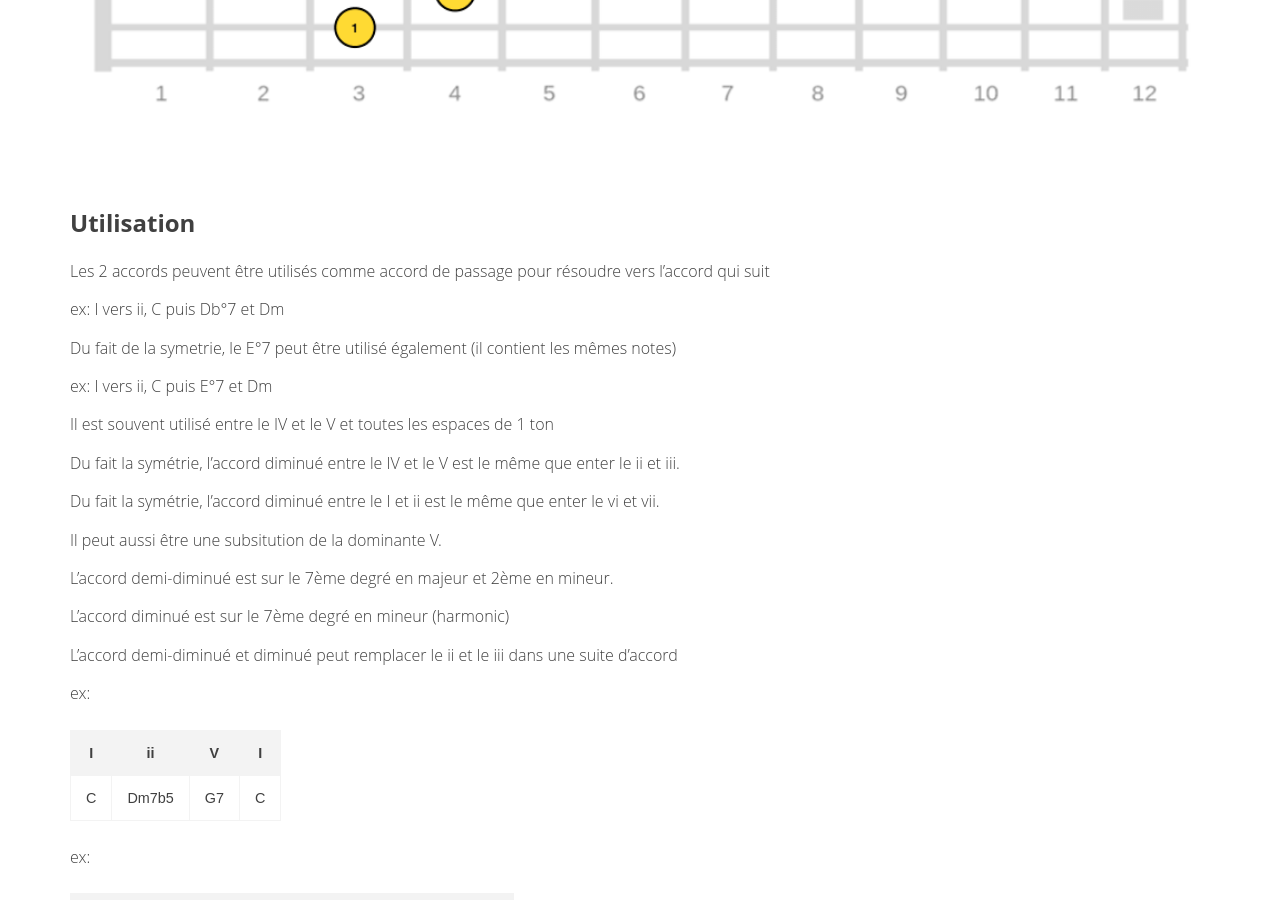
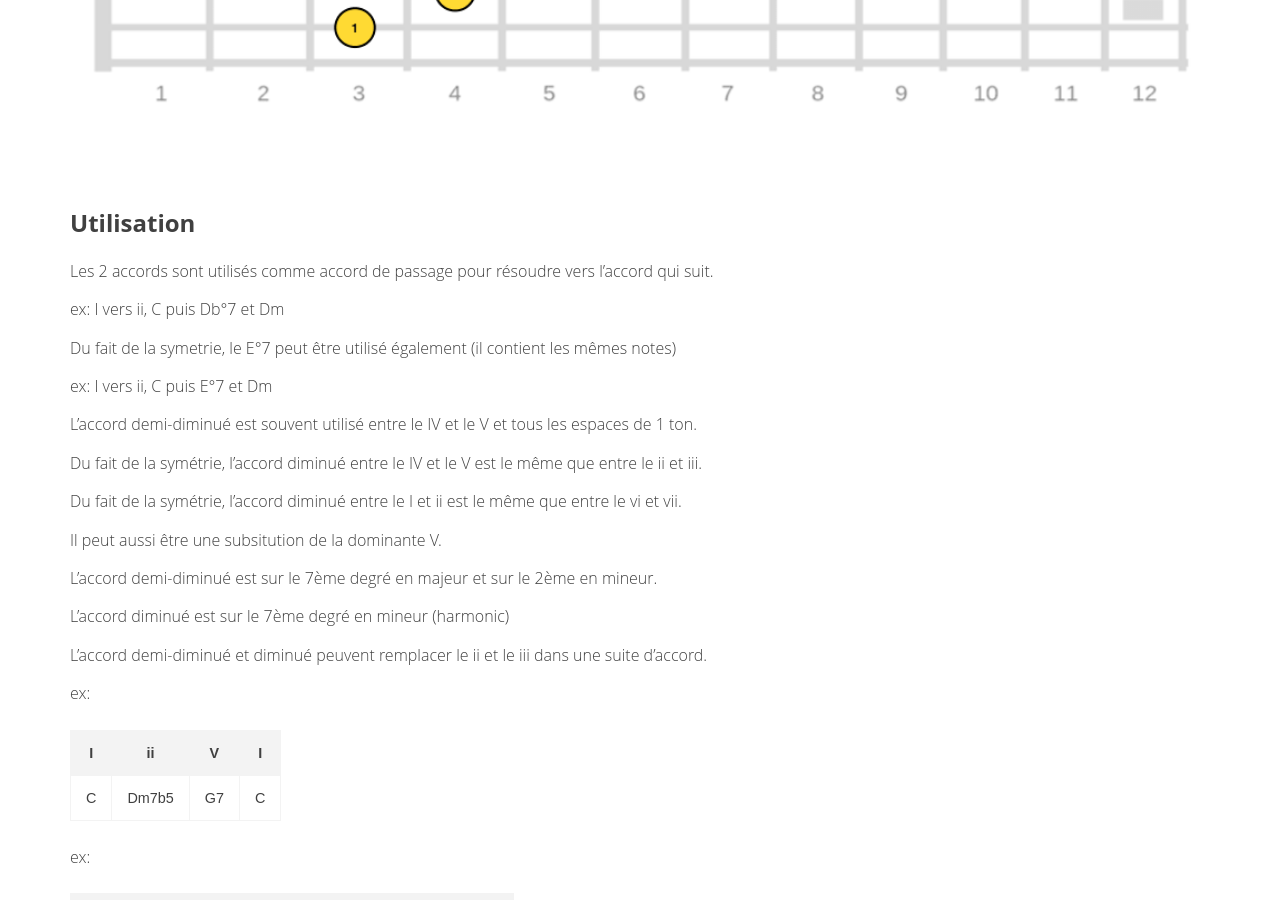
Before and after one commit to atouchard/atouchard, a Jekyll site: the page built from collections/_theorie/diminished-chords.md, in a window 1280 px wide and 900 px high, scrolled down 3165 px. Built offline with Jekyll 4.4.1, drawn with Linux system fonts in a browser that asks for light colours.

```diff
--- a/collections/_theorie/diminished-chords.md
+++ b/collections/_theorie/diminished-chords.md
@@ -26,7 +26,7 @@ Les 4 notes qui le constituent sont séparées par une tierce mineure, ce qui en
 
 ## Utilisation
 
-Les 2 accords peuvent être utilisés comme accord de passage pour résoudre vers l'accord qui suit
+Les 2 accords sont utilisés comme accord de passage pour résoudre vers l'accord qui suit.
 
 ex: I vers ii, C puis Db°7 et Dm
 
@@ -34,19 +34,19 @@ Du fait de la symetrie, le E°7 peut être utilisé également (il contient les
 
 ex: I vers ii, C puis E°7 et Dm
 
-Il est souvent utilisé entre le IV et le V et toutes les espaces de 1 ton
+L'accord demi-diminué est souvent utilisé entre le IV et le V et tous les espaces de 1 ton.
 
-Du fait la symétrie, l'accord diminué entre le IV et le V est le même que enter le ii et iii.
+Du fait de la symétrie, l'accord diminué entre le IV et le V est le même que entre le ii et iii.
 
-Du fait la symétrie, l'accord diminué entre le I et ii est le même que enter le vi et vii.
+Du fait de la symétrie, l'accord diminué entre le I et ii est le même que entre le vi et vii.
 
 Il peut aussi être une subsitution de la dominante V.
 
-L'accord demi-diminué est sur le 7ème degré en majeur et 2ème en mineur.
+L'accord demi-diminué est sur le 7ème degré en majeur et sur le 2ème en mineur.
 
 L'accord diminué est sur le 7ème degré en mineur (harmonic)
 
-L'accord demi-diminué et diminué peut remplacer le ii et le iii dans une suite d'accord
+L'accord demi-diminué et diminué peuvent remplacer le ii et le iii dans une suite d'accord.
 
 ex:
 
```
Also changed, not shown: collections/_modes/dorian.md (+1 -1 lines), collections/_theorie/borrowed-chords.md (+6 -2 lines).
